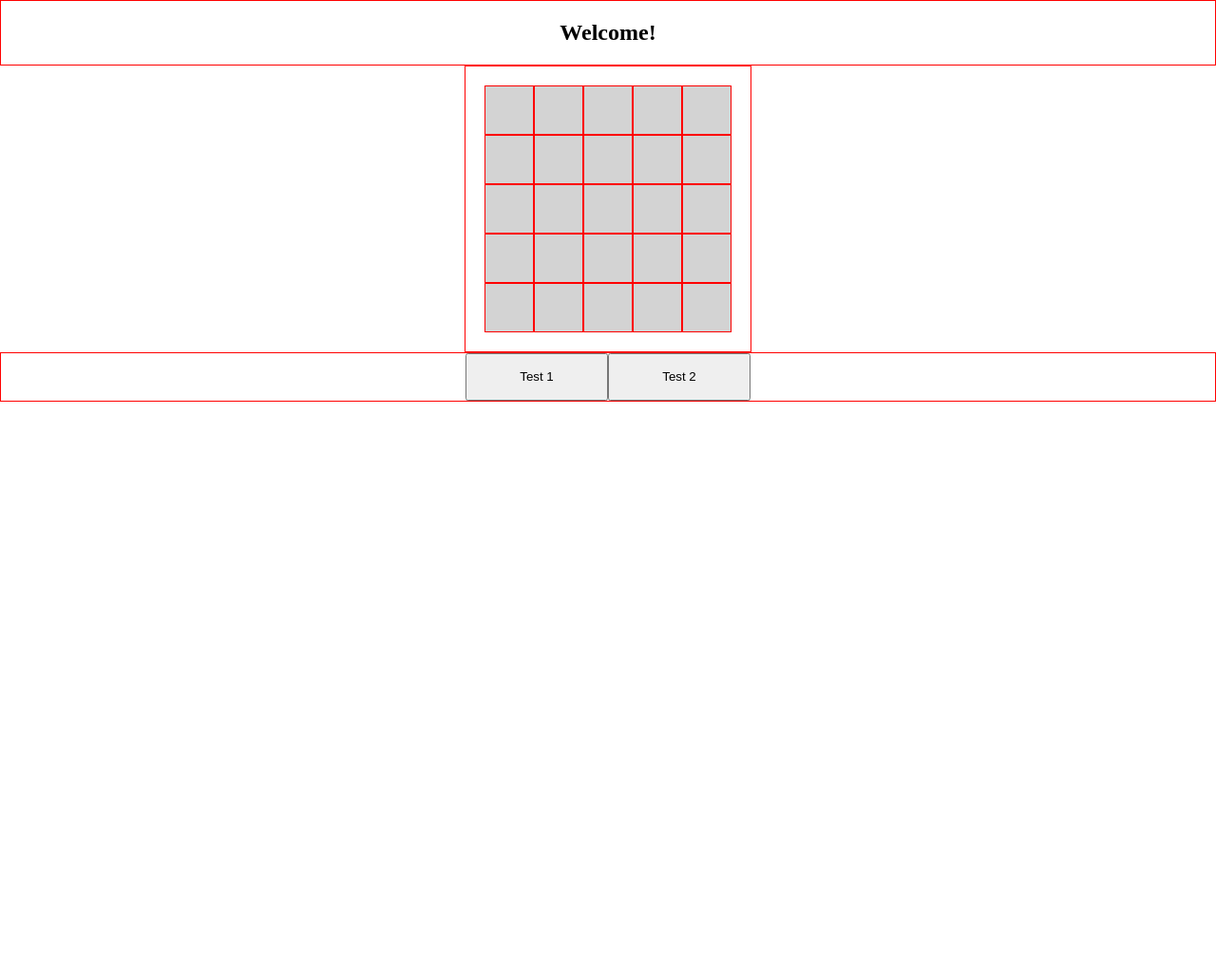
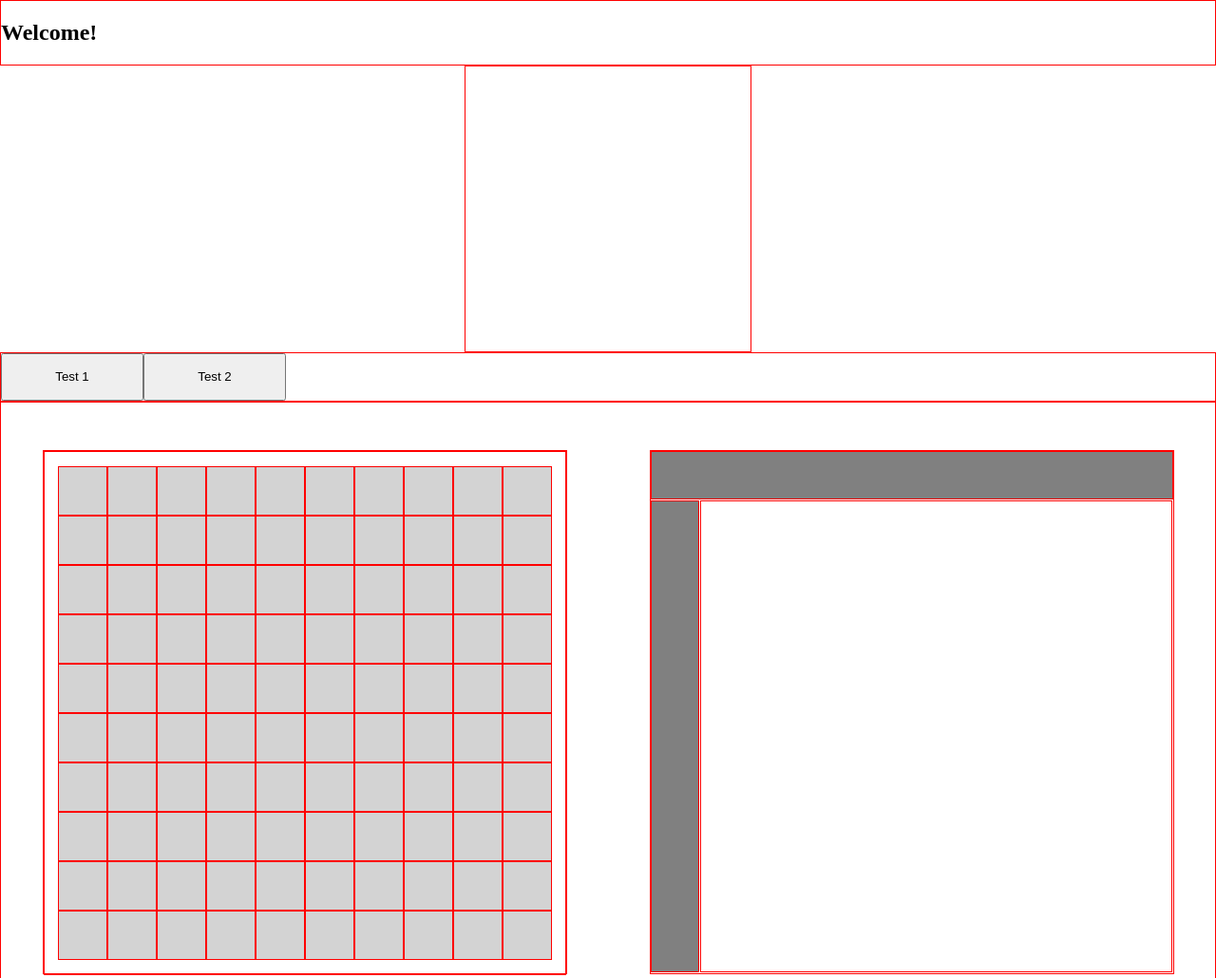
Before and after one commit to mdechavez5/Battleship, a plain HTML site: page index.html in a window 1280 px wide. Shown: the part 82-1112 px from the top of the page at 95% size. Before the commit the page ends 800 px from the top, so only its background shows below. Drawn offline with Linux system fonts and the light colour scheme.

Commit message:
Changed gameWidth and gameHeight, and CSS to fit 10x10 board

```diff
--- a/app.js
+++ b/app.js
@@ -2,6 +2,9 @@
 const div = document.querySelector('div')
 const board = document.querySelector('.testboard')
 // console.log(board);
+
+const player1Board = document.querySelector('#player1')
+console.log(player1Board);
 
 // let square = document.createElement("div");
 // square.classList.add('square');
@@ -9,8 +12,8 @@ const board = document.querySelector('.testboard')
 // board.appendChild(square);
 
 // Game Width, Game Height
-let gameHeight = 5
-let gameWidth = 5
+let gameHeight = 10
+let gameWidth = 10
 let numSquares = gameWidth * gameHeight;
 
 // Creates grid - has help from css defining width and height
@@ -19,7 +22,8 @@ for (let i=0; i<numSquares; i++){
     square.classList.add('square');
     // Give every new square a unique value
     square.setAttribute('value', i+1);
-    board.appendChild(square);
+    // board.appendChild(square);
+    player1Board.appendChild(square);
 }
 
 // Select all squares and store in variable 'squares'
@@ -42,22 +46,24 @@ let shipArr = [];
 let shipsArr = [];
 let mainContainer = [];
 let oldSquare = -1;
-let sL = [2,3,3,4,5]; //shipLength
-let sLL = [2,5,8,12,17] //add current and previous entries into current index, used for keeping up with gameCount
+let sL = [2,3,3,4,5]; //shipLength - currently fixed, could implement function so it can be variable in the future
+// let sLL = [2,5,8,12,17] //add current and previous entries into current index, used for keeping up with gameCount
 
-//sumWithPrevious
+//sumWithPrevious - Function to allow variable ship lengths
 function sumWP(arr) {
+    let oldArr = arr.slice();
     let arrSize = arr.length;
     let newArr = []
     let newInt = 0;
     for( let i=0; i<arrSize; i++){
-        newInt += arr.shift();
+        newInt += oldArr.shift();
         newArr.push(newInt);
         // console.log(newArr)
     }
     return newArr;
 }
-// console.log(sumWP(sL)[1]);
+let sLL = sumWP(sL)
+// console.log(typeof sumWP(sL)[2]);
 
 // Function to change color of ships
 function colorShip(i,sq){
@@ -79,112 +85,29 @@ squares.forEach( square => {
         console.log(`squareValue: ${squareValue}`);
         // console.log(`checkLegal: ${checkLegal(squareValue)}`)
         // console.log(`shipArr.length: ${shipArr.length}`)
-        console.log(shipArr)
+        // console.log(shipArr)
 
         for(let i=0; i<sLL.length; i++){
             if ( gameCount < sLL[i] && checkLegal(squareValue) ){
                 gameCount++;
-                console.log(`gameCount: ${gameCount}`);
+                // console.log(`gameCount: ${gameCount}`);
                 oldSquare = squareValue;
                 shipArr.push(squareValue);
-                mainContainer.push(squareValue)
-                console.log(`shipArr.length: ${shipArr.length}`)
+                mainContainer.push(squareValue);
+                console.log(`gameCount: ${gameCount} | shipArr.length: ${shipArr.length}`)
                 console.log("shipArr: ");
                 console.log(shipArr);
-                colorShip(i,square)
+                colorShip(i,square);
                 // square.classList.add('red');
-                console.log(square)
+                // console.log(square);
                 if(shipArr.length === sL[i]){
                     shipsArr.push(shipArr);
                     shipArr = [];
                     oldSquare = -2;
-                    console.log(`oldSquare ${oldSquare}`);
+                    console.log(`oldSquare = ${oldSquare} | Pushed out finished ship, ready to record new ship`);
                 }
             }
         }
-
-
-
-        // if ( gameCount < sLL[0] && checkLegal(squareValue) ){
-        //     gameCount++;
-        //     console.log(`gameCount: ${gameCount}`);
-        //     oldSquare = squareValue;
-        //     shipArr.push(squareValue);
-        //     mainContainer.push(squareValue)
-        //     console.log(`shipArr.length: ${shipArr.length}`)
-        //     console.log("shipArr: ");
-        //     console.log(shipArr);
-        //     square.classList.add('red');
-        //     // console.log(square)
-        //     if(shipArr.length === sL[0]){
-        //         shipsArr.push(shipArr);
-        //         shipArr = [];
-        //         oldSquare = -2;
-        //         console.log(`oldSquare ${oldSquare}`);
-        //     }
-
-        // } else if (gameCount < sLL[1] && checkLegal(squareValue) ){
-        //     gameCount++;
-        //     console.log(`gameCount: ${gameCount}`);
-        //     oldSquare = squareValue;
-        //     shipArr.push(squareValue);
-        //     mainContainer.push(squareValue)
-        //     console.log(`shipArr.length: ${shipArr.length}`)
-        //     console.log("shipArr: ");
-        //     console.log(shipArr);
-        //     square.classList.add('blue');
-        //     if(shipArr.length === sL[1]){
-        //         shipsArr.push(shipArr);
-        //         shipArr = [];
-        //         oldSquare = -2;
-        //     }
-
-        // } else if (gameCount < sLL[2] && checkLegal(squareValue) ){
-        //     gameCount++;
-        //     console.log(`gameCount: ${gameCount}`);
-        //     oldSquare = squareValue;
-        //     shipArr.push(squareValue)
-        //     mainContainer.push(squareValue)
-        //     console.log(`shipArr.length: ${shipArr.length}`)
-        //     console.log("shipArr: ");
-        //     console.log(shipArr);
-        //     square.classList.add('green');
-        //     if(shipArr.length === sL[2]){
-        //         shipsArr.push(shipArr);
-        //         shipArr = [];
-        //         oldSquare = -2;
-        //     }
-
-        // } else if (gameCount < sLL[3] && checkLegal(squareValue) ){
-        //     gameCount++;
-        //     console.log(`gameCount: ${gameCount}`);
-        //     oldSquare = squareValue;
-        //     shipArr.push(squareValue);
-        //     console.log(`shipArr.length: ${shipArr.length}`)
-        //     console.log("shipArr: ");
-        //     console.log(shipArr);
-        //     square.classList.add('yellow');
-        //     if(shipArr.length === sL[3]){
-        //         shipsArr.push(shipArr);
-        //         shipArr = [];
-        //         oldSquare = -2;
-        //     }
-
-        // } else if (gameCount < sLL[4] && checkLegal(squareValue) ){
-        //     gameCount++;
-        //     console.log(`gameCount: ${gameCount}`);
-        //     oldSquare = squareValue;
-        //     shipArr.push(squareValue);
-        //     console.log(`shipArr.length: ${shipArr.length}`)
-        //     console.log("shipArr: ");
-        //     console.log(shipArr);
-        //     square.classList.add('orange');
-        //     if(shipArr.length === sL[4]){
-        //         shipsArr.push(shipArr);
-        //         shipArr = [];
-        //         oldSquare = -2;
-        //     }
-        // }
     })
 })
 
@@ -192,8 +115,8 @@ function checkLegal(value){
     // if(gameCount = 0 && shipArr.length === 0) return false
     let check1 = hasNotBeenPickedAlready(value)
     let check2 = isAdjacent(value)
-    console.log(`check1: ${check1}`);
-    console.log(`check2: ${check2}`);
+    // console.log(`check1: ${check1}`);
+    // console.log(`check2: ${check2}`);
     if( check1 && check2 ){
         return true
     }
@@ -255,12 +178,12 @@ function isAdjacent(value){
     //     let valRight = shipArr.includes(value) + 1
     //     let valLeft = shipArr.includes(value) - 1
     // If first pick for new ship, no previous adjacent square
-    if(oldSquare === (-1)&& shipsArr.length===0) {
+    if(oldSquare === (-1) && shipsArr.length===0) {
         return true;
     } else if((oldSquare === (-2) )){
-        console.log("check if in overall Ships array")
-        console.log(gameCount)
-        console.log(findInShipsArr(value))
+        // console.log("check if in overall Ships array")
+        // console.log(gameCount)
+        // console.log(findInShipsArr(value))
         if(mainContainer.includes(value)){
             return false;
         } else {
--- a/index.html
+++ b/index.html
@@ -25,11 +25,11 @@
 
 
 
-    <!-- <div class="container">
+    <div class="container">
         <div class="board">
-            <div class="horizontal-container"></div>
-            <div class="vertical-container"></div>
-            <div class="player-board"></div>
+            <!-- <div class="horizontal-container"></div> -->
+            <!-- <div class="vertical-container"></div> -->
+            <div class="player-board" id="player1"></div>
         </div>
         <div class="board">
             <div class="horizontal-container"></div>
@@ -40,7 +40,7 @@
     <div class="container control">
         <button class="ctr-btn" id="start_btn">Start</button>
         <button class="ctr-btn" id="ready_btn">Ready</button>
-    </div> -->
+    </div>
 
 </body>
 </html>
--- a/main.css
+++ b/main.css
@@ -6,7 +6,7 @@ div {
     display: flex;
     border: 1px solid red;
     margin: 0 auto;
-    justify-content: center;
+    /* justify-content: center; */
 }
 
 .testboard {
@@ -19,6 +19,7 @@ div {
     width: 300px;
 }
 
+
 .square {
     display: flex;
     height: 50px;
@@ -26,6 +27,13 @@ div {
     background-color: lightgray;
     margin: 0;
 }
+
+.board {
+    display: flex;
+    flex-wrap: wrap;
+}
+
+
 
 button {
     height: 50px;
@@ -35,27 +43,10 @@ button:hover {
     background-color: lightblue;
 }
 
-.red {
-    background-color: pink;
-}
 
-.blue {
-    background-color: lightblue;
-}
+/*-------------------------------------------------*/
 
-.orange {
-    background-color: lightsalmon;
-}
-
-.green {
-    background-color: lightgreen;
-}
-.yellow {
-    background-color: lemonchiffon;
-}
-
-
-/* .container {
+.container {
     display: flex;
     padding: 50px 0;
 }
@@ -84,10 +75,48 @@ button:hover {
     width: 90%;
 }
 
+.square {
+    display: flex;
+    height: 50px;
+    width: 50px;
+    background-color: lightgray;
+    margin: 0;
+}
+
+
+#player1 {
+    display: flex;
+    flex-wrap: wrap;
+    justify-content: center;
+    align-items: center;
+    align-content: center;
+    height: 550px;
+    width: 550px;
+}
+
 
 .ctr-btn {
     justify-content: center;
     align-items: center;
     align-content: space-between;
     margin: 0 auto;
-} */
+}
+
+.red {
+    background-color: pink;
+}
+
+.blue {
+    background-color: lightblue;
+}
+
+.orange {
+    background-color: lightsalmon;
+}
+
+.green {
+    background-color: lightgreen;
+}
+.yellow {
+    background-color: lemonchiffon;
+}
```
